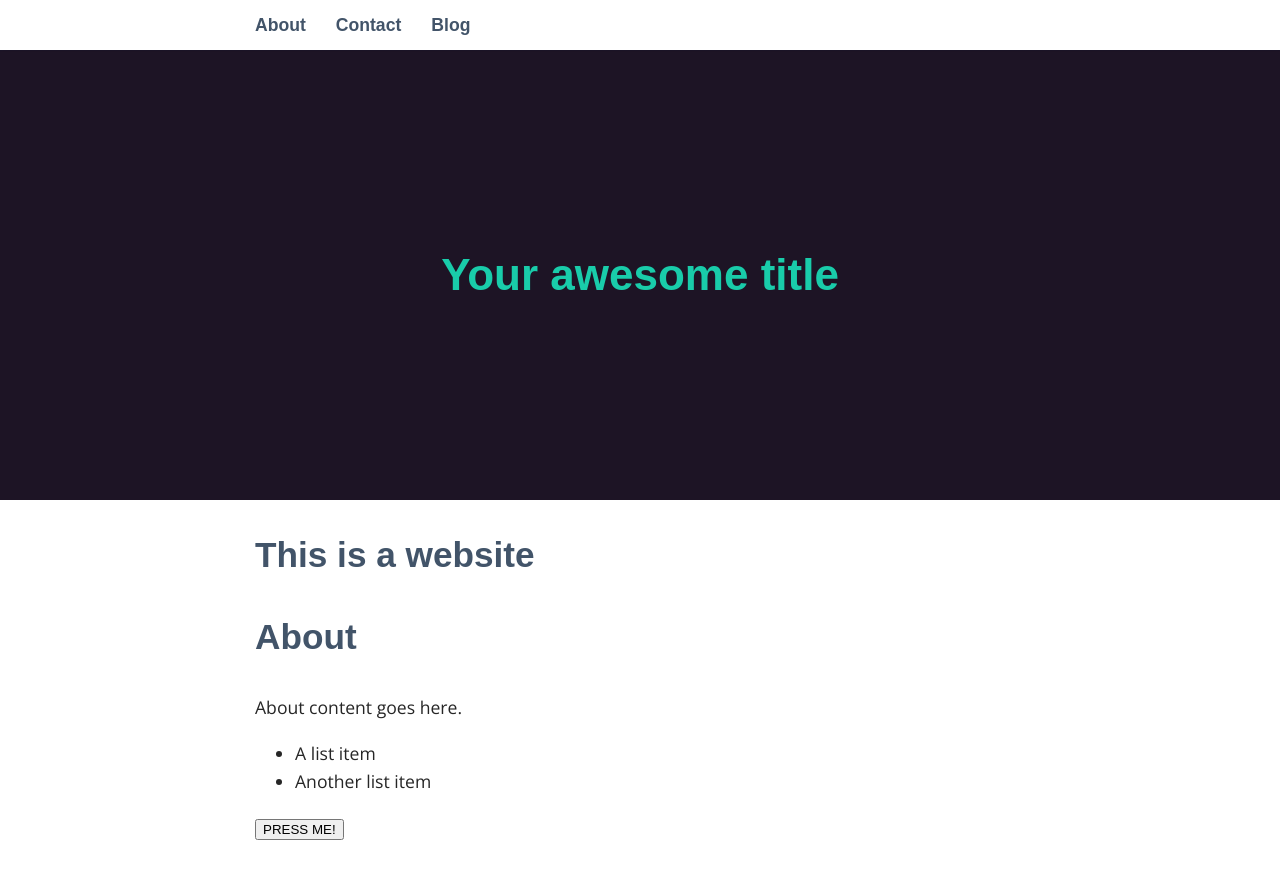
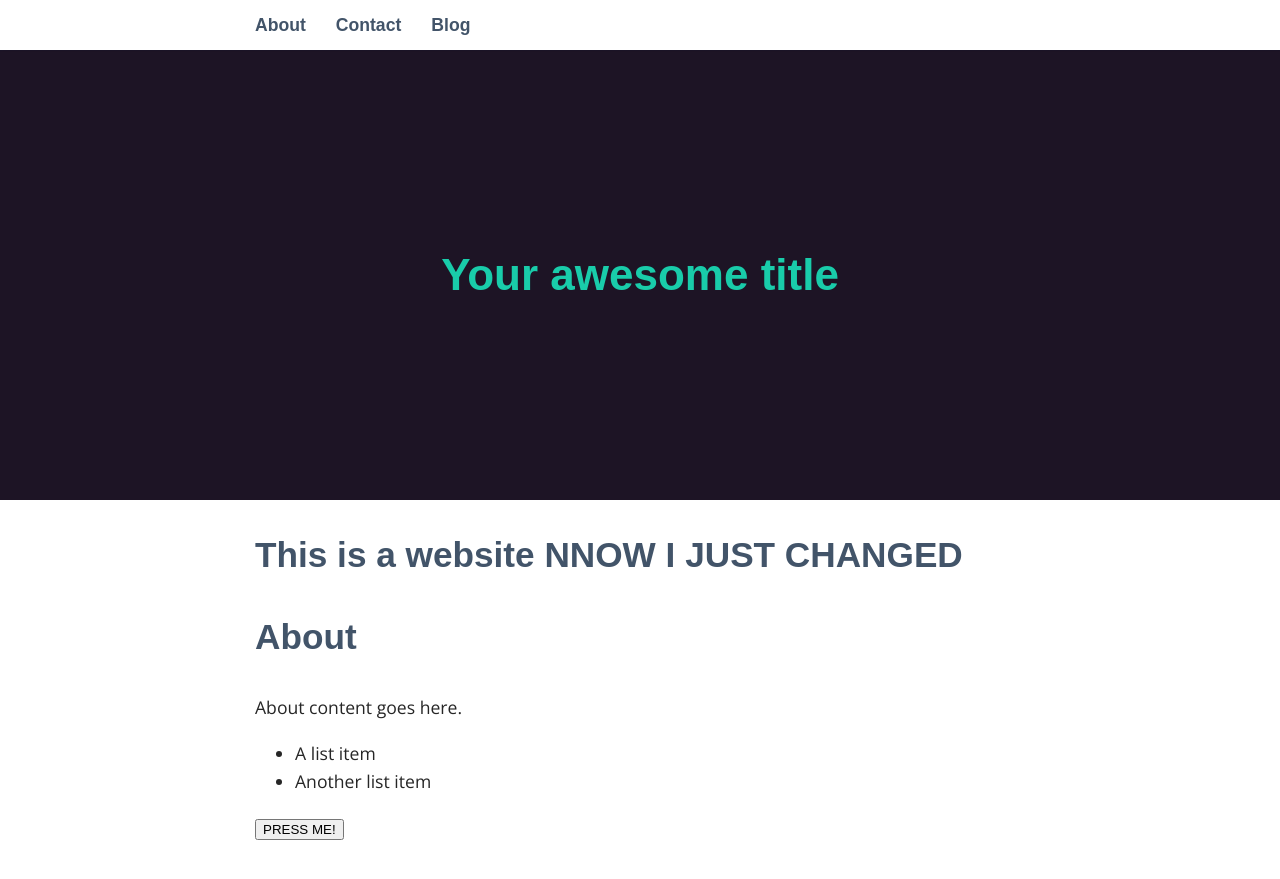
Before and after one commit to devanegas/faasJekyll, a Jekyll site: the page built from _pages/01_about.md, in a window 1280 px wide and 900 px high. Shown: the top 879 px of the window. Built offline with Jekyll 4.4.1, drawn with Linux system fonts in a browser that asks for light colours; some web fonts are replaced.

Commit message:
Maybe now

```diff
--- a/_config_dev.yml
+++ b/_config_dev.yml
@@ -27,6 +27,7 @@ github_username:  jekyll
 # Build settings
 sass:
   sass_dir: _sass
+
 include: ['_pages']
 kramdown:
   input: GFM
@@ -34,7 +35,6 @@ markdown: kramdown
 theme: minima
 plugins:
   - jekyll-feed
-exclude: [vendor]
 # Exclude from processing.
 # The following items will not be processed, by default. Create a custom list
 # to override the default setting.
--- a/_layouts/default.html
+++ b/_layouts/default.html
@@ -6,7 +6,7 @@
     {% include header.html %}
     <main>
       <article>
-        <h2>This is a website</h2>
+        <h2>This is a website NNOW I JUST CHANGED</h2>
         {{ content }}
         <div>
           <button id="testButton" onclick="myFunction()">
--- a/assets/css/main.css
+++ /dev/null
@@ -1,3 +0,0 @@
-h2{
-    color: aqua;
-}
--- a/assets/css/main.scss
+++ b/assets/css/main.scss
@@ -3,5 +3,4 @@
 ---
 @import
 	"base",
-  "layout",
-  "syntax-highlighting"
+  "layout"
```
Also changed, not shown: favicon.ico (added).
